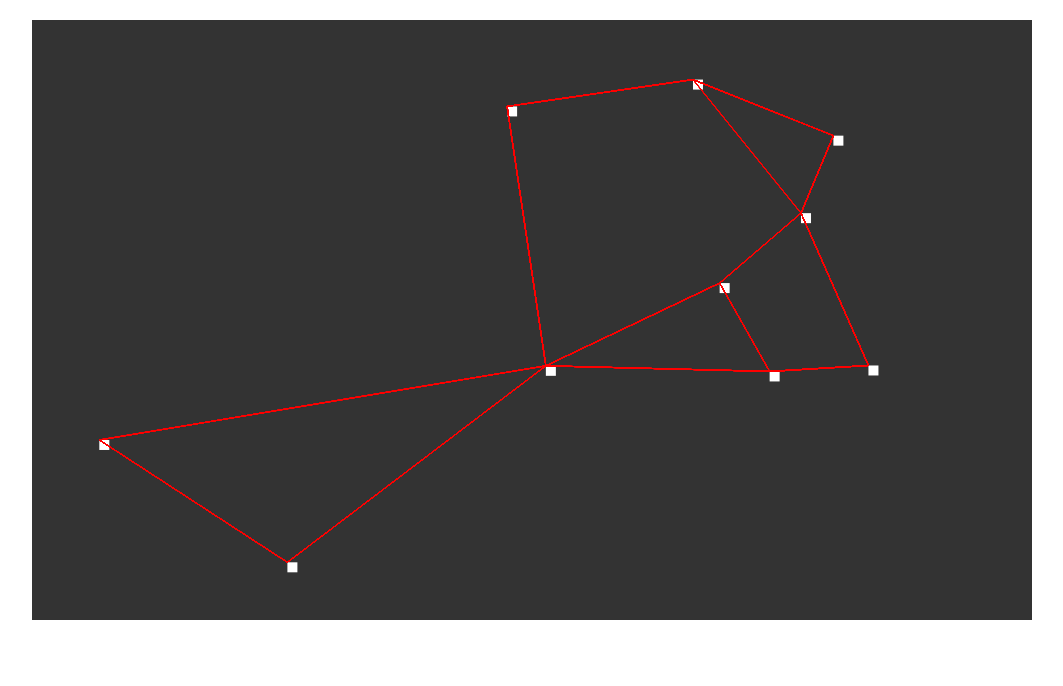
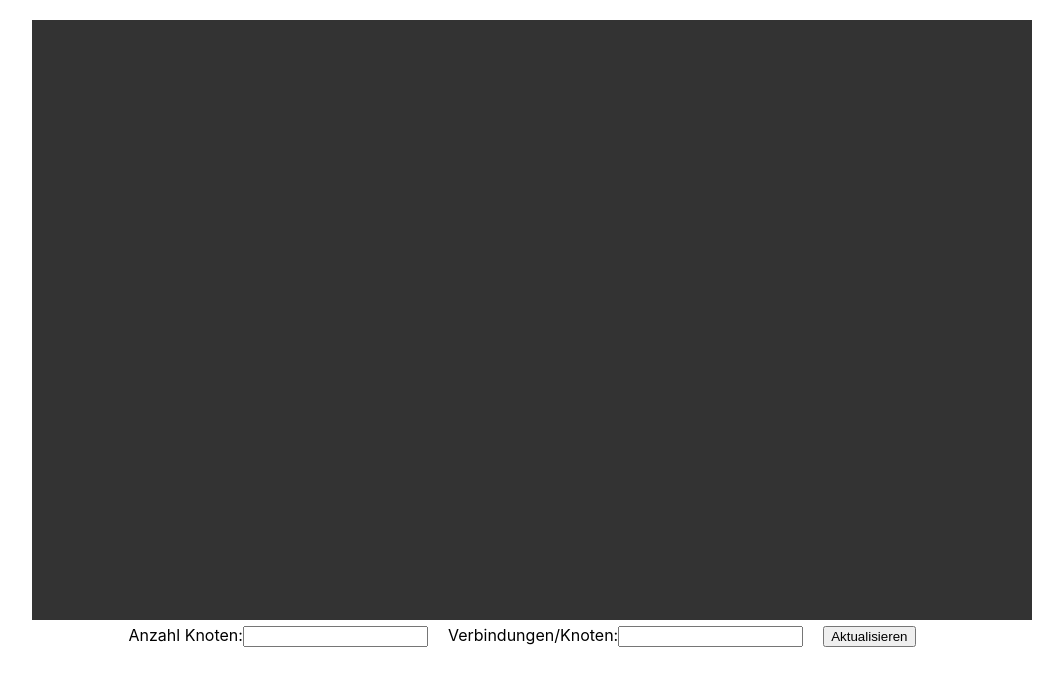
Before and after one commit to LouisVenhoff/RoutingAlgorithmusSimulation, a React (Create React App) app: page / in a window 1280 px wide. Shown: the top 686 px of the page, without its empty margins (108-1171 px from the left). Built offline with nearby package versions, Linux system fonts and the light colour scheme.

Commit message:
Added toolbar

```diff
--- a/src/App.css
+++ b/src/App.css
@@ -2,37 +2,10 @@
   text-align: center;
 }
 
-.App-logo {
-  height: 40vmin;
-  pointer-events: none;
+.toolbarDiv
+{
+  position:relative;
+  width:100%;
+  height:40px;
+  top:25px;
 }
-
-@media (prefers-reduced-motion: no-preference) {
-  .App-logo {
-    animation: App-logo-spin infinite 20s linear;
-  }
-}
-
-.App-header {
-  background-color: #282c34;
-  min-height: 100vh;
-  display: flex;
-  flex-direction: column;
-  align-items: center;
-  justify-content: center;
-  font-size: calc(10px + 2vmin);
-  color: white;
-}
-
-.App-link {
-  color: #61dafb;
-}
-
-@keyframes App-logo-spin {
-  from {
-    transform: rotate(0deg);
-  }
-  to {
-    transform: rotate(360deg);
-  }
-}
--- a/src/App.tsx
+++ b/src/App.tsx
@@ -1,12 +1,31 @@
-import React from 'react';
+import React, { useState } from 'react';
 import logo from './logo.svg';
 import './App.css';
 import Terrain from './components/world/terrain';
+import Toolbar from './components/toolBar/toolbar';
 
 function App() {
+
+
+  const [positionCount, setPositionCount] = useState<number>(0);
+  const [conCount, setConCount] = useState<number>(0);
+
+
+  const settingsChangeHandler = (positionCount:number, conCount:number) =>
+  {
+      window.alert(positionCount);
+      setPositionCount(positionCount);
+      setConCount(conCount);
+  }
+
+
+
   return (
     <div className="App">
-        <Terrain posCount={10}/>
+        <Terrain posCount={positionCount} conCount={conCount}/>
+        <div className="toolbarDiv">
+            <Toolbar settingsCallback={settingsChangeHandler}/>
+        </div>
     </div>
   );
 }
--- /dev/null
+++ b/src/components/toolBar/toolbar.tsx
@@ -0,0 +1,31 @@
+import React, { useState } from "react";
+import "./toolbarStyle.css";
+
+type toolBarProps =
+{
+    settingsCallback:(positionCount:number, conCount:number) => void;
+}
+
+
+
+
+const Toolbar:React.FC<toolBarProps> = ({settingsCallback}) =>
+{
+    const [positionCount, setPositionCount] = useState<number>(0);
+    const [conCount, setConCount] = useState<number>(0);
+
+    const updateSettingsHandler = () =>
+    {
+        settingsCallback(positionCount, conCount);
+    }
+
+    return(
+    <div>
+        Anzahl Knoten:<input type="number" className="toolbarElement" max={100} onChange={(e:any) => {setPositionCount(e.target.value)}}></input>
+        Verbindungen/Knoten:<input type="number" className="toolbarElement" max={10} onChange={(e:any) => {setConCount(e.target.value)}}></input>
+        <button className="toolbarElement" onClick={updateSettingsHandler}>Aktualisieren</button>
+    </div>
+    );
+}
+
+export default Toolbar;
--- /dev/null
+++ b/src/components/toolBar/toolbarStyle.css
@@ -0,0 +1,4 @@
+.toolbarElement
+{
+    margin-right:20px;
+}
--- a/src/components/world/terrain.tsx
+++ b/src/components/world/terrain.tsx
@@ -5,11 +5,12 @@ import "./terrainStyle.css";
 type TerrainProps =
 {
     posCount:number;
+    conCount:number;
 }
 
 
 
-const Terrain:React.FC<TerrainProps> = ({posCount}) =>
+const Terrain:React.FC<TerrainProps> = ({posCount, conCount}) =>
 {
 
     const [posList, setPosList] = useState<Position[]>([]);
@@ -23,7 +24,10 @@ const Terrain:React.FC<TerrainProps> = ({posCount}) =>
     },[]);
 
     useEffect(() => {
-
+        clearCanvas();
+        generatePositions(posCount);
+        drawCanvasPositions();
+        drawRelations();
     },[posCount]);
 
 
@@ -33,7 +37,7 @@ const Terrain:React.FC<TerrainProps> = ({posCount}) =>
         setPosList([]);
         for(let i = 0; i < count; i++)
         {
-            posList.push(new Position(1000, 600, 3));
+            posList.push(new Position(1000, 600, conCount));
         }
     }
 
@@ -49,6 +53,7 @@ const Terrain:React.FC<TerrainProps> = ({posCount}) =>
             for(let j = 0; j < neighbours.length; j++)
             {
                 drawLine(startPoint, neighbours[j].getPosition());
+                console.log("Drawing Line");
             }
         }
     }
@@ -60,6 +65,7 @@ const Terrain:React.FC<TerrainProps> = ({posCount}) =>
 
     const clearCanvas = () =>
     {
+        setPosList([]);
         let canvas:HTMLCanvasElement = getCanvas() as HTMLCanvasElement;
         let context:any = canvas.getContext("2d");
         context.clearRect(0, 0, canvas.width, canvas.height);
@@ -98,7 +104,6 @@ const Terrain:React.FC<TerrainProps> = ({posCount}) =>
     <div className="terrainDiv">
          <div className="world">
             <canvas id="screen"  width="1000" height="600"/>
-
         </div>
     </div>
 
```
